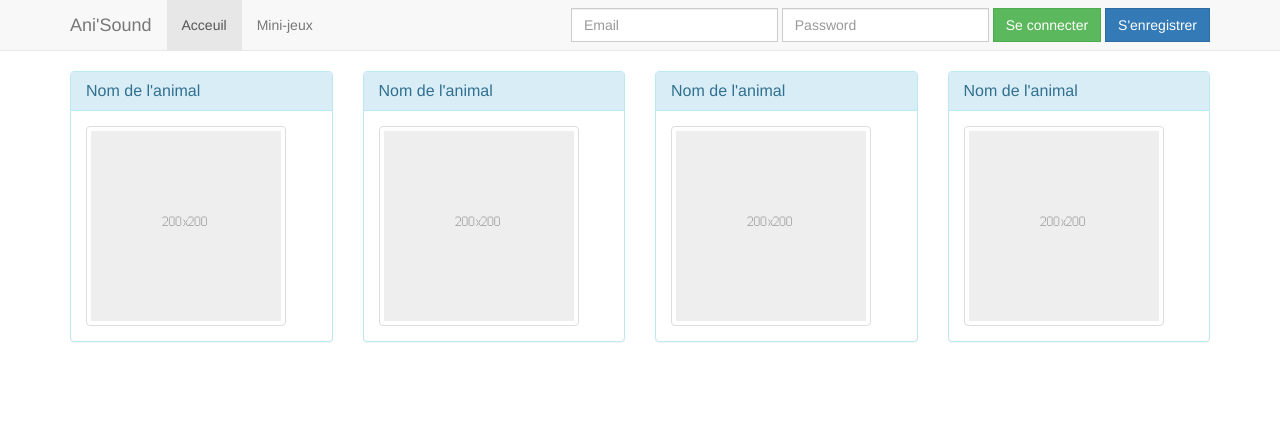
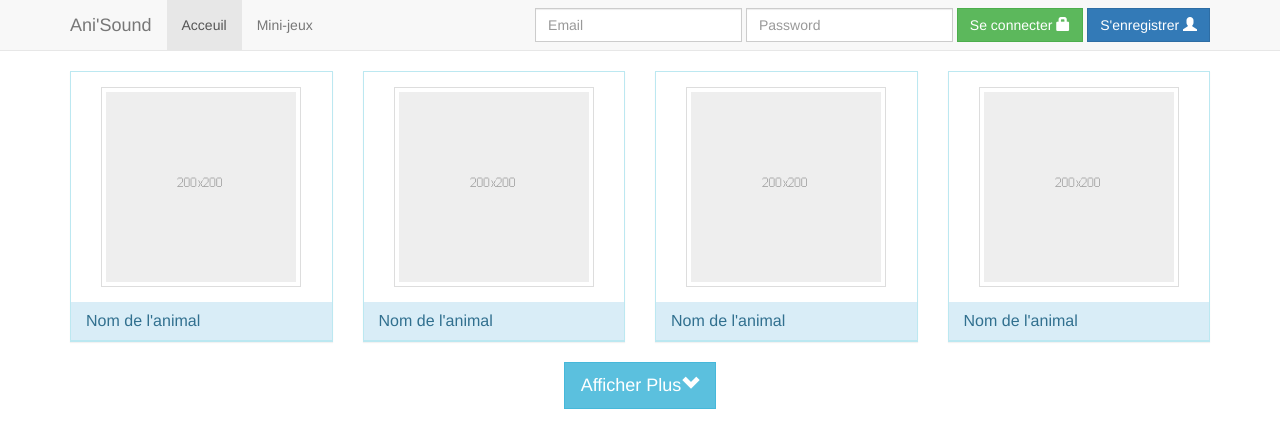
Before and after one commit to l3lium/Ani-sound, a PHP site: page /maquette.html in a window 1280 px wide. Shown: the top 448 px of the page. Run offline with PHP 8.4, Linux system fonts and the light colour scheme; some libraries are stand-ins or nearby versions.

Commit message:
Mise a jour de la maquette bootstrap

```diff
--- a/css/style.css
+++ b/css/style.css
@@ -3,6 +3,10 @@
     Author     : SEEMULLERJ_INFO & OLIVEIRAS_INFO
 */
 
-.btn, .form-control{
+.btn, .form-control, .img-thumbnail, .panel, .panel-heading{
     border-radius: 0px;
 }
+
+.img-thumbnail:hover{
+    border-color: cyan;
+}
--- a/maquette.html
+++ b/maquette.html
@@ -36,12 +36,8 @@
                         <div class="form-group">
                             <input type="password" placeholder="Password" class="form-control">
                         </div>
-                        <button type="submit" class="btn btn-success">
-                            Se connecter
-                            <span class="glyphicon-class"></span>
-                        </button>
-                        <button type="submit" class="btn btn-primary">S'enregistrer</button>
-
+                        <button type="submit" class="btn btn-success">Se connecter <span class="glyphicon glyphicon-lock"></span></button>
+                        <button type="submit" class="btn btn-primary">S'enregistrer <span class="glyphicon glyphicon-user"></span></button>
                     </form>
                 </div>
             </div>
@@ -53,45 +49,46 @@
                 <div class="row">
                     <div class="col-sm-3">
                         <div class="panel panel-info">
+                            <div class="panel-body">
+                                <img class="img-thumbnail center-block" alt="thumbnail" src="./img/placeholder.png" data-holder-rendered="true" style="width: 200px; height: 200px;">
+                            </div>
                             <div class="panel-heading">
                                 <h3 class="panel-title">Nom de l'animal</h3>
-                            </div>
-                            <div class="panel-body">
-                                <img class="img-thumbnail" alt="thumbnail" src="./img/placeholder.png" data-holder-rendered="true" style="width: 200px; height: 200px;">
                             </div>
                         </div>
                     </div>
                     <div class="col-sm-3">
                         <div class="panel panel-info">
+                            <div class="panel-body">
+                                <img class="img-thumbnail center-block" alt="thumbnail" src="./img/placeholder.png" data-holder-rendered="true" style="width: 200px; height: 200px;">
+                            </div>
                             <div class="panel-heading">
                                 <h3 class="panel-title">Nom de l'animal</h3>
-                            </div>
-                            <div class="panel-body">
-                                <img class="img-thumbnail" alt="thumbnail" src="./img/placeholder.png" data-holder-rendered="true" style="width: 200px; height: 200px;">
                             </div>
                         </div>
                     </div>
                     <div class="col-sm-3">
                         <div class="panel panel-info">
+                            <div class="panel-body">
+                                <img class="img-thumbnail center-block" alt="thumbnail" src="./img/placeholder.png" data-holder-rendered="true" style="width: 200px; height: 200px;">
+                            </div>
                             <div class="panel-heading">
                                 <h3 class="panel-title">Nom de l'animal</h3>
-                            </div>
-                            <div class="panel-body">
-                                <img class="img-thumbnail" alt="thumbnail" src="./img/placeholder.png" data-holder-rendered="true" style="width: 200px; height: 200px;">
                             </div>
                         </div>
                     </div>
                     <div class="col-sm-3">
                         <div class="panel panel-info">
+                            <div class="panel-body">
+                                <img class="img-thumbnail center-block" alt="thumbnail" src="./img/placeholder.png" data-holder-rendered="true" style="width: 200px; height: 200px;">
+                            </div>
                             <div class="panel-heading">
                                 <h3 class="panel-title">Nom de l'animal</h3>
-                            </div>
-                            <div class="panel-body">
-                                <img class="img-thumbnail" alt="thumbnail" src="./img/placeholder.png" data-holder-rendered="true" style="width: 200px; height: 200px;">
                             </div>
                         </div>
                     </div>
                 </div>
+                <button type="button" class="btn btn-lg btn-info center-block">Afficher Plus<span class="glyphicon glyphicon-chevron-down"></span></button>
             </div>
         </div>
 
```
